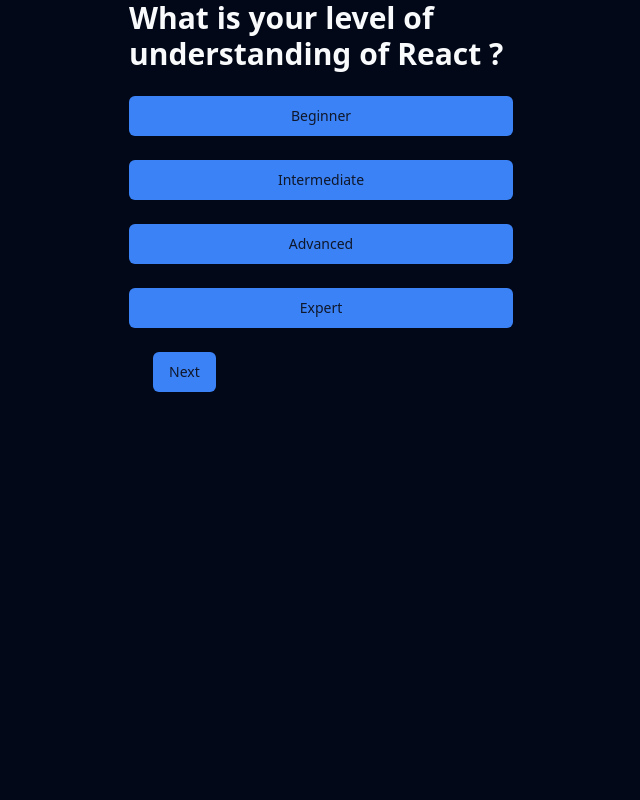
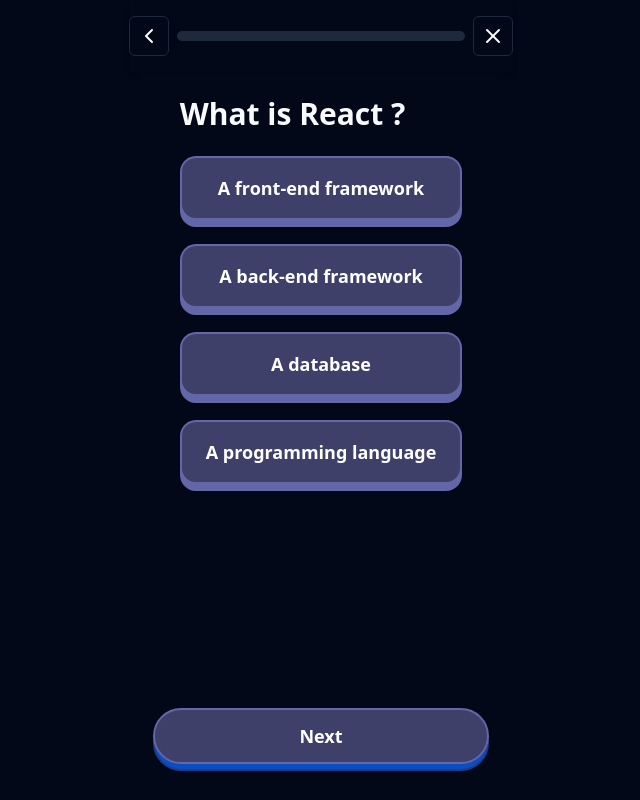
Before and after one commit to rahmatulloh19/quizz-ai, a Next.js app: page /quiz in a window 1280 px wide. Both pictures are taken after a click on the button "Start". Shown: the whole page, without its empty margins (319-959 px from the left). Built offline with nearby package versions, Linux system fonts and the light colour scheme.

Commit message:
add new variants of button

```diff
--- a/src/app/globals.css
+++ b/src/app/globals.css
@@ -59,6 +59,10 @@
     @apply border-border;
   }
   body {
-    @apply bg-background text-foreground flex flex-col flex-1;
+    @apply bg-background text-foreground flex flex-col flex-1 h-full;
   }
 }
+
+html {
+  height: 100%;
+}
--- a/src/app/quiz/page.tsx
+++ b/src/app/quiz/page.tsx
@@ -1,34 +1,183 @@
 "use client";
 
+import { ProgressBar, ResultCard } from "@/components/shared";
 import { Button } from "@/components/ui/button";
+import { ChevronLeft, X } from "lucide-react";
 import { useState } from "react";
 
+const questions = [
+  {
+    questionText: "What is  React ?",
+    answers: [
+      {
+        id: 1,
+        answerText: "A front-end framework",
+        isCorrect: true,
+      },
+      {
+        id: 2,
+        answerText: "A back-end framework",
+        isCorrect: false,
+      },
+      {
+        id: 3,
+        answerText: "A database",
+        isCorrect: false,
+      },
+      {
+        id: 4,
+        answerText: "A programming language",
+        isCorrect: false,
+      },
+    ],
+  },
+  {
+    questionText: "What is JSX ?",
+    answers: [
+      {
+        id: 1,
+        answerText: "A front-end framework",
+        isCorrect: false,
+      },
+      {
+        id: 2,
+        answerText: "A back-end framework",
+        isCorrect: false,
+      },
+      {
+        id: 3,
+        answerText: "A database",
+        isCorrect: true,
+      },
+      {
+        id: 4,
+        answerText: "A programming language",
+        isCorrect: false,
+      },
+    ],
+  },
+  {
+    questionText: "Something",
+    answers: [
+      {
+        id: 1,
+        answerText: "A front-end framework",
+        isCorrect: false,
+      },
+      {
+        id: 2,
+        answerText: "A back-end framework",
+        isCorrect: false,
+      },
+      {
+        id: 3,
+        answerText: "A database",
+        isCorrect: false,
+      },
+      {
+        id: 4,
+        answerText: "A programming language",
+        isCorrect: true,
+      },
+    ],
+  },
+];
+
 export default function Home() {
-  const [started, setStarted] = useState(false);
+  const [started, setStarted] = useState<boolean>(false);
+  const [currentQuestionIndex, setCurrentQuestionIndex] = useState<number>(0);
+  const [score, setScore] = useState<number>(0);
+  const [selectedAnswer, setSelectedAnswer] = useState<number | null>(null);
+  const [isCorrect, setIsCorrect] = useState<boolean | null>(null);
+  const [submitted, setSubmitted] = useState<boolean>(false);
 
   const handleNext = () => {
-    setStarted(true);
+    if (!started) {
+      setStarted(true);
+      return;
+    }
+    if (currentQuestionIndex < questions.length - 1) {
+      setCurrentQuestionIndex(currentQuestionIndex + 1);
+    } else {
+      setSubmitted(true);
+    }
+
+    setSelectedAnswer(null);
+    setIsCorrect(null);
+  };
+
+  const handleAnswer = (answer) => {
+    setSelectedAnswer(answer.id);
+    const isCurrentCorrect = answer.isCorrect;
+    if (isCorrect) {
+      setScore(score + 1);
+    }
+    setIsCorrect(isCurrentCorrect);
   };
 
   return (
     <div className="flex flex-col flex-1 max-w-96 w-full m-auto h-screen gap-6">
+      <header className="sticky top-0 z-10 shadow-md w-full py-4 grid grid-cols-[auto,1fr,auto] grid-flow-col items-center justify-between gap-2">
+        <Button
+          size="icon"
+          variant="outline"
+        >
+          <ChevronLeft />
+        </Button>
+        <ProgressBar value={(currentQuestionIndex / questions.length) * 100} />
+        <Button
+          size="icon"
+          variant="outline"
+        >
+          <X />
+        </Button>
+      </header>
       <main className="flex justify-center flex-1">
         {!started ? (
           <h1 className="text-3xl font-bold">Hello World👋</h1>
         ) : (
           <div>
-            <h2 className="text-3xl font-bold">What is your level of understanding of React ?</h2>
-            <div className="grid grid-cols-1 gap-6 mt-6">
-              <Button>Beginner</Button>
-              <Button>Intermediate</Button>
-              <Button>Advanced</Button>
-              <Button>Expert</Button>
-            </div>
+            <h2 className="text-3xl font-bold">{questions[currentQuestionIndex].questionText}</h2>
+            <ul className="grid grid-cols-1 gap-6 mt-6">
+              {questions[currentQuestionIndex].answers.map((answer) => {
+                const variant =
+                  selectedAnswer === answer.id
+                    ? answer.isCorrect
+                      ? "neoSuccess"
+                      : "neoDanger"
+                    : "neoOutline";
+
+                return (
+                  <li key={answer.id}>
+                    <Button
+                      variant={variant}
+                      size={"xl"}
+                      onClick={() => handleAnswer(answer)}
+                    >
+                      {answer.answerText}
+                    </Button>
+                  </li>
+                );
+              })}
+            </ul>
           </div>
         )}
       </main>
       <footer className="footer pb-9 px-6 relative mb-0">
-        <Button onClick={handleNext}>{!started ? "Start" : "Next"}</Button>
+        <ResultCard
+          correctAnswer={
+            questions[currentQuestionIndex].answers.find((answer) => answer.isCorrect === true)
+              ?.answerText
+          }
+          isCorrect={isCorrect}
+        />
+        <Button
+          variant="neo"
+          size="lg"
+          onClick={handleNext}
+        >
+          {!started ? "Start" : currentQuestionIndex === questions.length - 1 ? "Submit" : "Next"}
+        </Button>
       </footer>
     </div>
   );
--- /dev/null
+++ b/src/components/shared/ProgressBar.tsx
@@ -0,0 +1,16 @@
+type Props = {
+  value: number;
+};
+
+const ProgressBar = (props: Props) => {
+  return (
+    <div className="w-full bg-secondary rounded-full h-2.5">
+      <div
+        className="bg-primary h-2.5 rounded-md"
+        style={{ width: `${props.value}%` }}
+      ></div>
+    </div>
+  );
+};
+
+export default ProgressBar;
--- /dev/null
+++ b/src/components/shared/ResultCard.tsx
@@ -0,0 +1,32 @@
+import { cn } from "@/lib/utils";
+import clsx from "clsx";
+
+type Props = {
+  isCorrect: boolean | null;
+  correctAnswer?: string;
+};
+
+const ResultCard = ({ isCorrect, correctAnswer }: Props) => {
+  if (isCorrect === null || correctAnswer === undefined) {
+    return null;
+  }
+
+  const showingText = isCorrect
+    ? "Correct !"
+    : `Incorrect ! The correct answer is: ${correctAnswer}`;
+  return (
+    <div
+      className={cn(
+        clsx({
+          "border-green-500": isCorrect,
+          "border-red-500": !isCorrect,
+        }),
+        "border-2 rounded-lg p-4 text-center text-lg my-4 bg-secondary font-medium"
+      )}
+    >
+      {showingText}
+    </div>
+  );
+};
+
+export default ResultCard;
--- /dev/null
+++ b/src/components/shared/index.ts
@@ -0,0 +1,2 @@
+export { default as ProgressBar } from "./ProgressBar";
+export { default as ResultCard } from "./ResultCard";
--- a/src/components/ui/button.tsx
+++ b/src/components/ui/button.tsx
@@ -1,8 +1,11 @@
 import * as React from "react"
 import { Slot } from "@radix-ui/react-slot"
-import { cva, type VariantProps } from "class-variance-authority"
+import { cva, cx, type VariantProps } from "class-variance-authority";
+import { cn } from "@/lib/utils";
+import clsx from "clsx";
 
-import { cn } from "@/lib/utils"
+const neoClasses =
+  "w-full rounded-full px-3.5 py-5 border-2 relative z-10 text-lg font-bold hover:transform hover:translate-y-[-2px] transition-transform duration-200";
 
 const buttonVariants = cva(
   "inline-flex items-center justify-center whitespace-nowrap rounded-md text-sm font-medium ring-offset-background transition-colors focus-visible:outline-none focus-visible:ring-2 focus-visible:ring-ring focus-visible:ring-offset-2 disabled:pointer-events-none disabled:opacity-50",
@@ -10,19 +13,21 @@
     variants: {
       variant: {
         default: "bg-primary text-primary-foreground hover:bg-primary/90",
-        destructive:
-          "bg-destructive text-destructive-foreground hover:bg-destructive/90",
-        outline:
-          "border border-input bg-background hover:bg-accent hover:text-accent-foreground",
-        secondary:
-          "bg-secondary text-secondary-foreground hover:bg-secondary/80",
+        destructive: "bg-destructive text-destructive-foreground hover:bg-destructive/90",
+        outline: "border border-input bg-background hover:bg-accent hover:text-accent-foreground",
+        secondary: "bg-secondary text-secondary-foreground hover:bg-secondary/80",
         ghost: "hover:bg-accent hover:text-accent-foreground",
         link: "text-primary underline-offset-4 hover:underline",
+        neo: cn(neoClasses, "bg-[#3e406a] text-white border-[#6366a7]"),
+        neoOutline: cn(neoClasses, "bg-[#3e406a] text-white border-[#6366a7]"),
+        neoSuccess: cn(neoClasses, "bg-green-500 text-primary-foreground border-green-600"),
+        neoDanger: cn(neoClasses, "bg-red-500 text-primary-foreground border-red-600"),
       },
       size: {
         default: "h-10 px-4 py-2",
         sm: "h-9 rounded-md px-3",
-        lg: "h-11 rounded-md px-8",
+        lg: "h-14 rounded-full px-3.5 py-5",
+        xl: "rounded-2xl h-16 px-6 py-3",
         icon: "h-10 w-10",
       },
     },
@@ -31,26 +36,67 @@
       size: "default",
     },
   }
-)
+);
+
+export const spanVariant = cva(
+  ["absolute", "h-14", "bottom-[-7px]", "w-full", "border-2", "left-0", "z-0"],
+  {
+    variants: {
+      variant: {
+        default: "hidden",
+        destructive: "hidden",
+        outline: "hidden",
+        secondary: "hidden",
+        ghost: "hidden",
+        link: "hidden",
+        neo: "border-blue-900 bg-primary-shadow",
+        neoOutline: "bg-[#6366a7] border-[#6366a7]",
+        neoSuccess: "border-green-500 bg-green-600",
+        neoDanger: "border-red-500 bg-red-600",
+      },
+    },
+    defaultVariants: {
+      variant: "default",
+    },
+  }
+);
 
 export interface ButtonProps
   extends React.ButtonHTMLAttributes<HTMLButtonElement>,
     VariantProps<typeof buttonVariants> {
-  asChild?: boolean
+  asChild?: boolean;
 }
 
 const Button = React.forwardRef<HTMLButtonElement, ButtonProps>(
   ({ className, variant, size, asChild = false, ...props }, ref) => {
-    const Comp = asChild ? Slot : "button"
+    const Comp = asChild ? Slot : "button";
+
+    const containerClasses = clsx({
+      relative:
+        variant === "neo" ||
+        variant === "neoOutline" ||
+        variant === "neoSuccess" ||
+        variant === "neoDanger",
+    });
+
+    const borderClasses = clsx({
+      "rounded-full": variant === "neo",
+      "rounded-2xl":
+        variant === "neoOutline" || variant === "neoSuccess" || variant === "neoDanger",
+    });
+
     return (
-      <Comp
-        className={cn(buttonVariants({ variant, size, className }))}
-        ref={ref}
-        {...props}
-      />
-    )
+      <div className={containerClasses}>
+        <Comp
+          className={cn(buttonVariants({ variant, size, className }))}
+          ref={ref}
+          {...props}
+        />
+        <span className={cx(spanVariant({ variant }), borderClasses)}></span>
+      </div>
+    );
   }
-)
+);
 Button.displayName = "Button"
 
 export { Button, buttonVariants }
```
